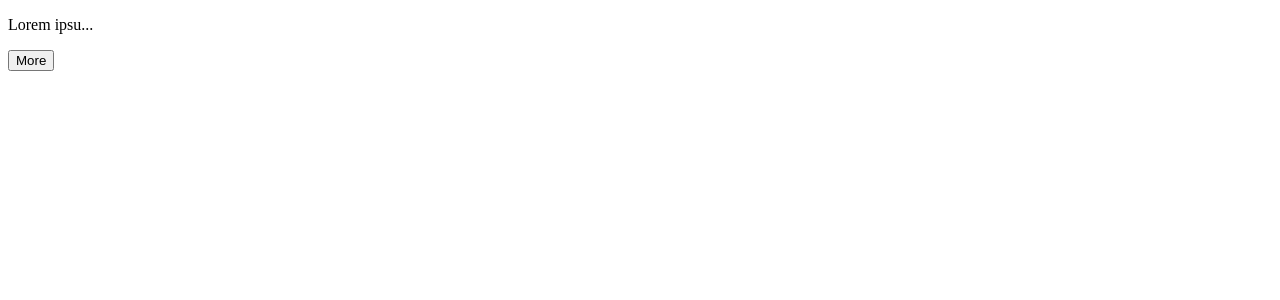
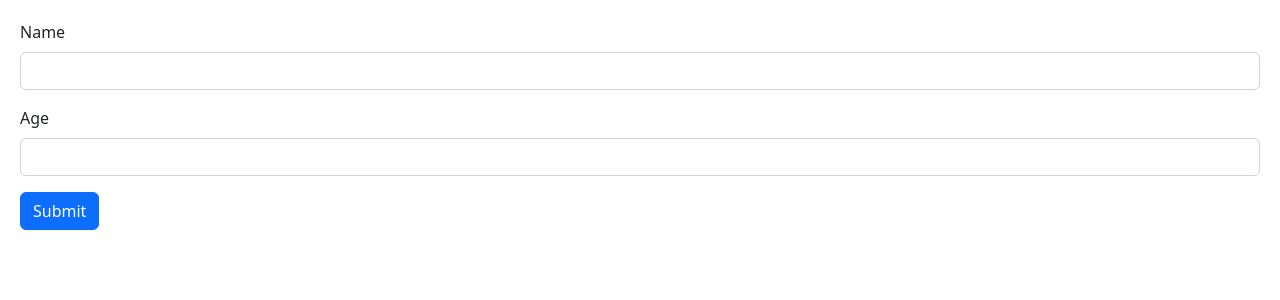
Before and after one commit to Horraira/React-Concept, a React (Vite) app: page / in a window 1280 px wide. Shown: the top 300 px of the page. Built offline with nearby package versions, Linux system fonts and the light colour scheme.

Commit message:
control form data with useRef form

```diff
--- a/src/App.tsx
+++ b/src/App.tsx
@@ -1,13 +1,10 @@
-import ExpandableText from './components/ExpandableText';
+import Form from "./components/Form";
 
 function App() {
 
   return (
     <div>
-      <ExpandableText>
-        Lorem ipsum dolor sit amet consectetur, adipisicing elit. At nam consectetur molestias, tempora fugit neque sed odio, numquam omnis esse quaerat tenetur ex perferendis beatae necessitatibus quos dolore quae repudiandae? Illum pariatur itaque rerum aut!
-        Commodi obcaecati asperiores, voluptate placeat laudantium quam assumenda. Enim, odit, iste possimus reprehenderit porro nobis sapiente ex voluptatem facere doloremque eum minima dolorem. Laboriosam sunt, odit, non veritatis similique mollitia ullam, ducimus facilis optio recusandae quis blanditiis nostrum harum? Rem, sapiente quod voluptates, quam necessitatibus nostrum adipisci eligendi vero excepturi facilis repellat suscipit odit repellendus voluptas officia magnam autem totam eaque reiciendis? Necessitatibus, alias fugit!
-      </ExpandableText>
+      <Form />
     </div>
   );
 }
--- /dev/null
+++ b/src/components/Form.tsx
@@ -0,0 +1,44 @@
+import React, { useRef, FormEvent, ChangeEvent } from 'react'
+
+const Form = () => {
+
+    const nameRef = useRef<HTMLInputElement>(null)
+    const ageRef = useRef<HTMLInputElement>(null)
+    const person = {
+        name: '',
+        age: 0
+    }
+
+    const handleSubmit = (event: FormEvent) => {
+        event.preventDefault()
+        person.name = nameRef.current!.value
+        person.age = parseInt(ageRef.current!.value)
+        console.log('Person:', person)
+    }
+
+    const handleNameChange = (event: ChangeEvent<HTMLInputElement>) => {
+        // console.log('Name:', event.target.value)
+    }
+
+    return (
+        // div.mb-3>label.form-label+input.form-control
+        // div.mb-3>label.form-label+input[type=number].form-control
+        // button.btn.btn-primary
+        <form onSubmit={(event) => {
+            handleSubmit(event)
+            console.log('Form submitted')
+        }}>
+            <div className="mb-3">
+                <label htmlFor="name" className="form-label">Name</label>
+                <input ref={nameRef} id='name' type="text" className="form-control" onChange={handleNameChange} />
+            </div>
+            <div className="mb-3">
+                <label htmlFor="age" className="form-label">Age</label>
+                <input ref={ageRef} id='age' type="number" className="form-control" />
+            </div>
+            <button className="btn btn-primary" type='submit'>Submit</button>
+        </form>
+    )
+}
+
+export default Form
--- /dev/null
+++ b/src/index.css
@@ -0,0 +1,3 @@
+body {
+    padding: 20px;
+}
--- a/src/main.tsx
+++ b/src/main.tsx
@@ -1,7 +1,8 @@
 import React from 'react'
 import ReactDOM from 'react-dom/client'
 import App from './App'
-// import 'bootstrap/dist/css/bootstrap.css's
+import 'bootstrap/dist/css/bootstrap.css'
+import './index.css'
 
 ReactDOM.createRoot(document.getElementById('root') as HTMLElement).render(
   <React.StrictMode>
```
